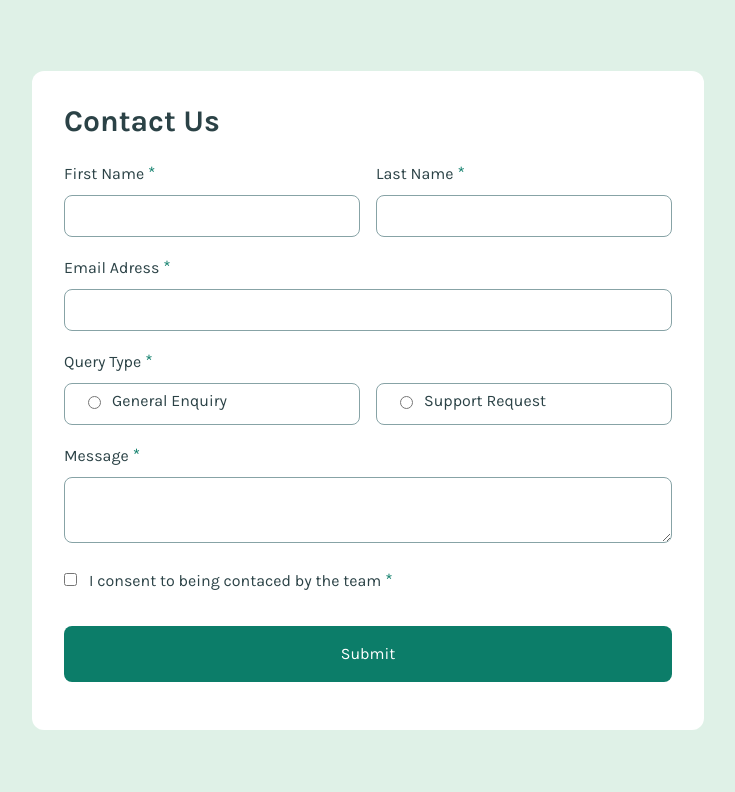
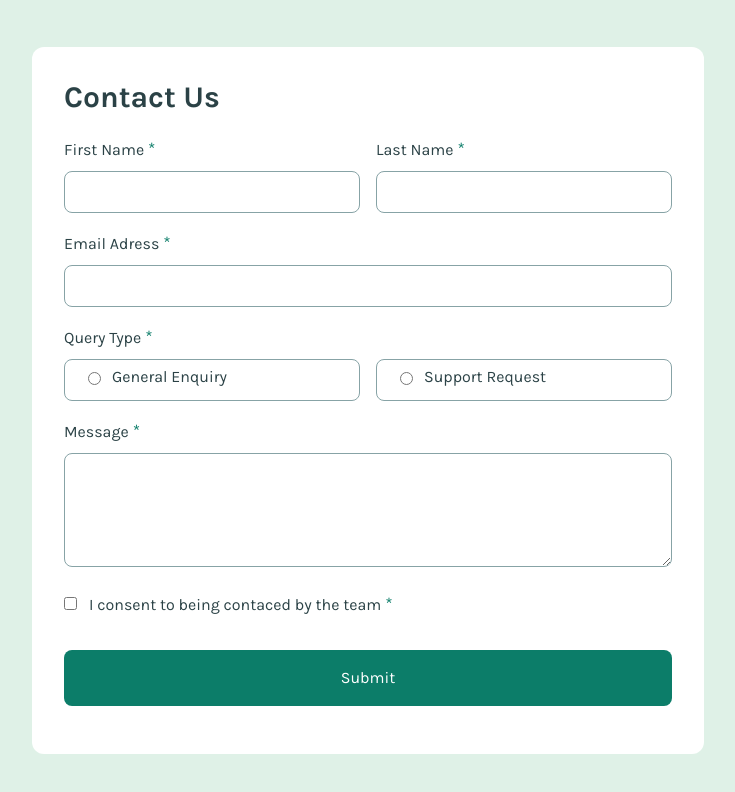
Before and after one commit to parisaMontakhab/contact-form, a React (Vite) app: page / in a window 1280 px wide. Shown: the top 792 px of the page, without its empty margins (272-1007 px from the left). Built offline with nearby package versions, Linux system fonts and the light colour scheme.

Commit message:
refactor: customized texarea-form  class

```diff
--- a/src/App.css
+++ b/src/App.css
@@ -69,3 +69,14 @@
     bottom: 0.75rem /* 12px */;
     left: 3rem /* 48px */;
 }
+
+.textarea-form {
+    width: 100%;
+    padding-left: 1.5rem /* 24px */;
+    padding-right: 1.5rem /* 24px */;
+    padding-top: 2rem /* 40px */;
+    padding-bottom: 2rem /* 40px */;
+    border-width: 1px;
+    border-color: hsl(186 15% 59% );
+    border-radius: 0.5rem /* 8px */;
+}
--- a/src/App.jsx
+++ b/src/App.jsx
@@ -60,7 +60,7 @@ export default function App() {
       <label className="label-form" for="message">Message
       <span className="star-form">*</span>
       </label>
-      <textarea className="w-full px-3 py-2 border border-neutral_graymedium rounded-lg" id="message" ></textarea>
+      <textarea className="textarea-form" id="message" ></textarea>
     </div>
 
         <div className="mb-8">
```
